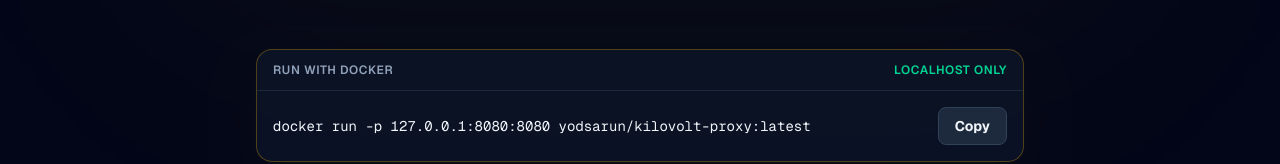
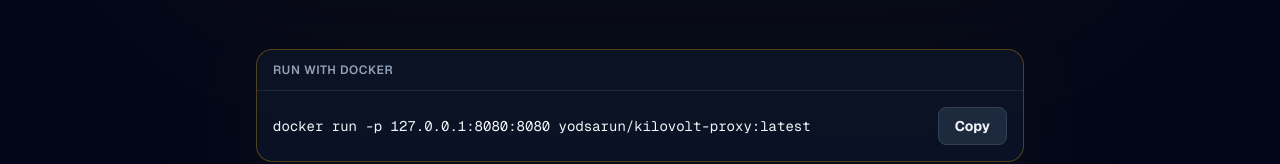
Before and after one commit to ytp101/kilovolt, a Next.js app in the folder web/: page / in a window 1280 px wide. Shown: the part 366-530 px from the top of the page. Built offline with nearby package versions, Linux system fonts and the light colour scheme.

Commit message:
Remove localhost label from landing page

```diff
--- a/web/app/page.tsx
+++ b/web/app/page.tsx
@@ -62,9 +62,8 @@
             </span>
           </h1>
           <div className="max-w-3xl mx-auto overflow-hidden rounded-2xl border border-yellow-500/30 bg-slate-900/70 text-left shadow-2xl shadow-yellow-500/5">
-            <div className="flex items-center justify-between border-b border-slate-800 px-4 py-3 text-xs font-semibold uppercase tracking-wider text-slate-400">
+            <div className="flex items-center border-b border-slate-800 px-4 py-3 text-xs font-semibold uppercase tracking-wider text-slate-400">
               <span>Run with Docker</span>
-              <span className="text-emerald-400">localhost only</span>
             </div>
             <div className="flex flex-col gap-3 p-4 sm:flex-row sm:items-center">
               <code className="min-w-0 flex-1 overflow-x-auto whitespace-nowrap font-mono text-sm text-slate-100">
```
